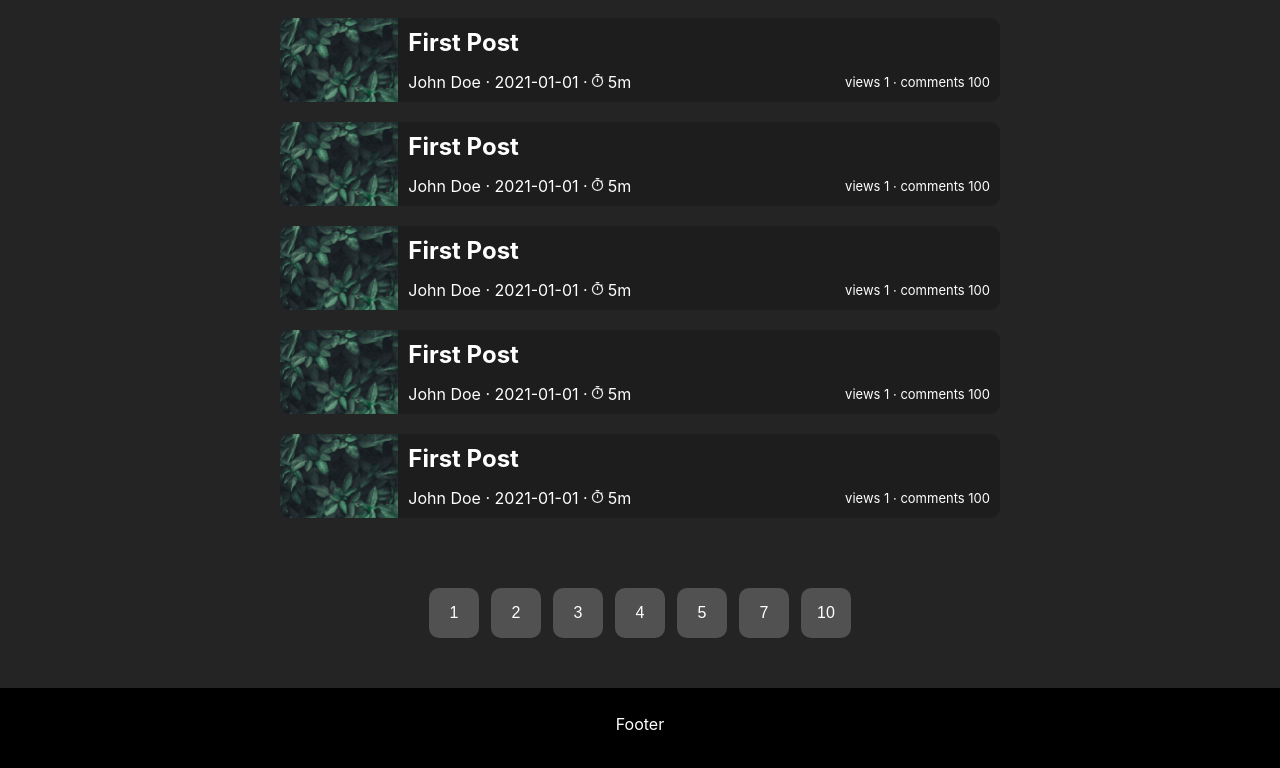
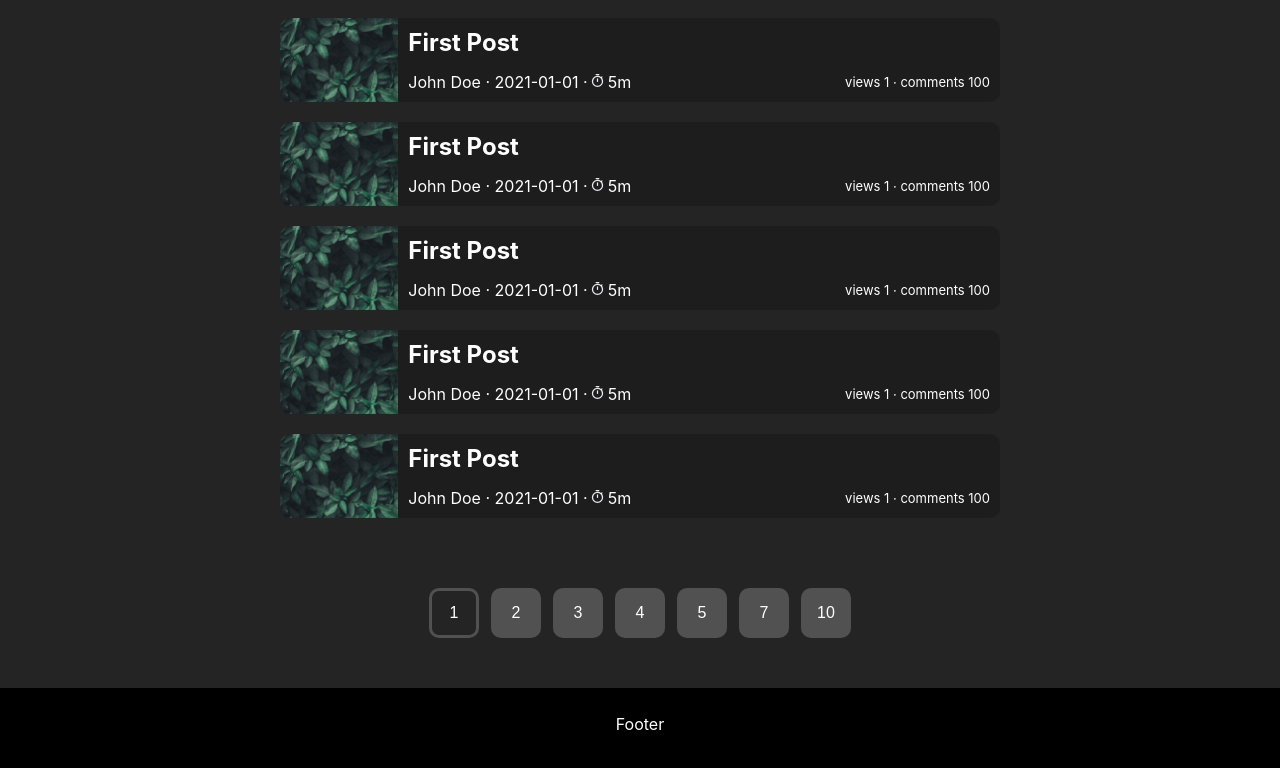
Before and after one commit to daybreaker42/myblog, a React (Create React App) app: page / in a window 1280 px wide. Shown: the part 843-1611 px from the top of the page. Built offline with nearby package versions, Linux system fonts and the light colour scheme.

Commit message:
update: 현재 있는 page pagebuttons에 표시되게 수정

```diff
--- a/src/components/pageButton/PageButtons.css
+++ b/src/components/pageButton/PageButtons.css
@@ -2,6 +2,12 @@
     display: flex;
     gap: 12px;
     margin: 50px 0px;
+}
+
+.pageButton.active {
+    background-color: var(--dark-1);
+    color: var(--text-light);
+    border: 3px solid var(--dark-2);
 }
 
 .pageButton {
```
